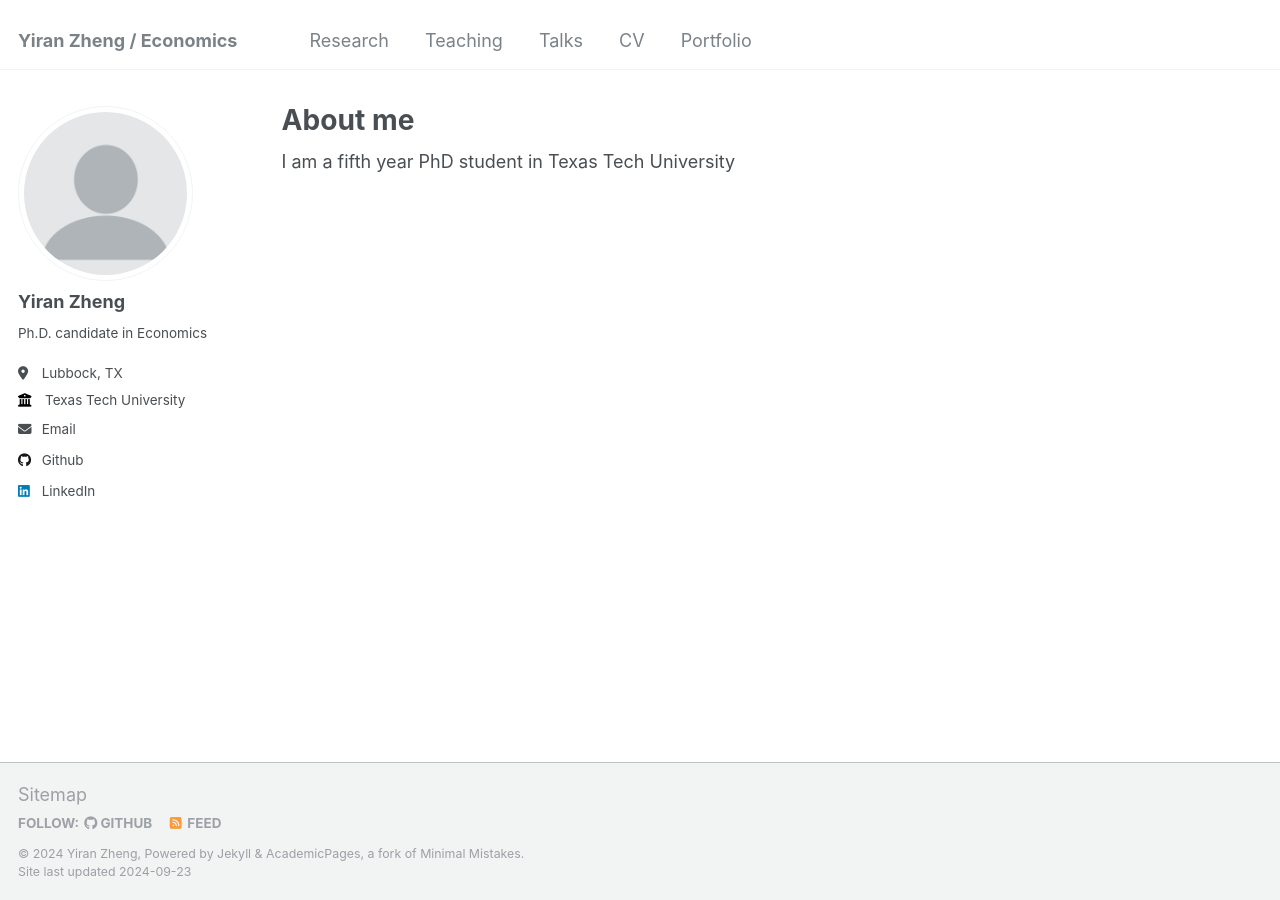
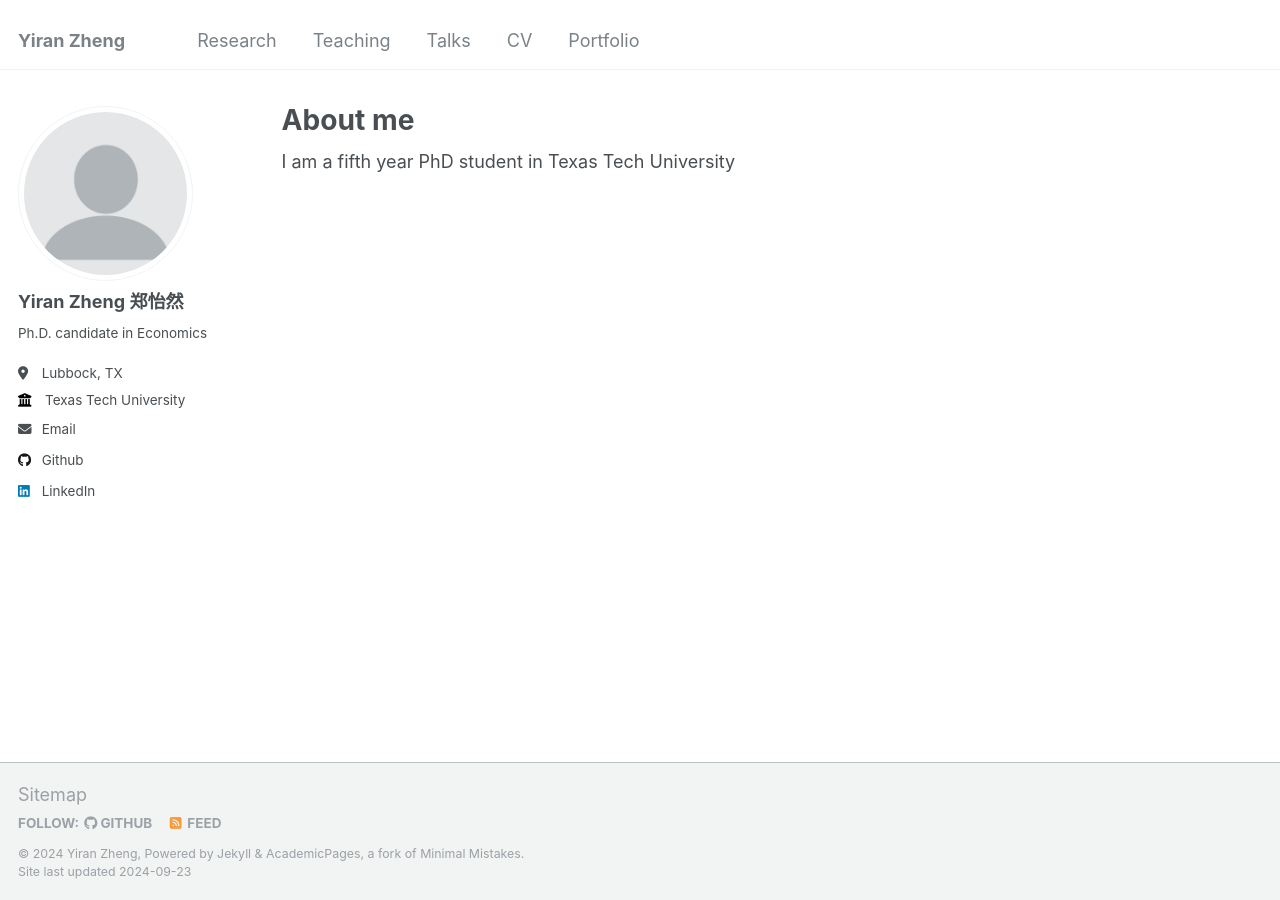
Before and after one commit to yiran-zheng/yiran-zheng.github.io, a Jekyll site: the page built from _pages/about.md, in a window 1280 px wide. Built offline with Jekyll 4.4.1, drawn with Linux system fonts in a browser that asks for light colours.

Commit message:
Update _config.yml

```diff
--- a/_config.yml
+++ b/_config.yml
@@ -8,7 +8,7 @@
 
 # Basic Site Settings
 locale                   : "en-US"
-title                    : "Yiran Zheng / Economics"
+title                    : "Yiran Zheng"
 title_separator          : "-"
 name                     : &name "Yiran Zheng"
 description              : &description "I am a Ph.D. candidate in the Department of Economics at Texas Tech University. I am an Economics Job Market Candidate for 2024-2025 academic year.
@@ -23,7 +23,7 @@ repository               : "yiran-zheng/yiran-zheng.github.io"
 author:
   # Biographic information
   avatar           : "profile.png"
-  name             : "Yiran Zheng"
+  name             : "Yiran Zheng 郑怡然"
   pronouns         : # example: "she/her"
   bio              : "Ph.D. candidate in Economics"
   employer         : "Texas Tech University"
```
